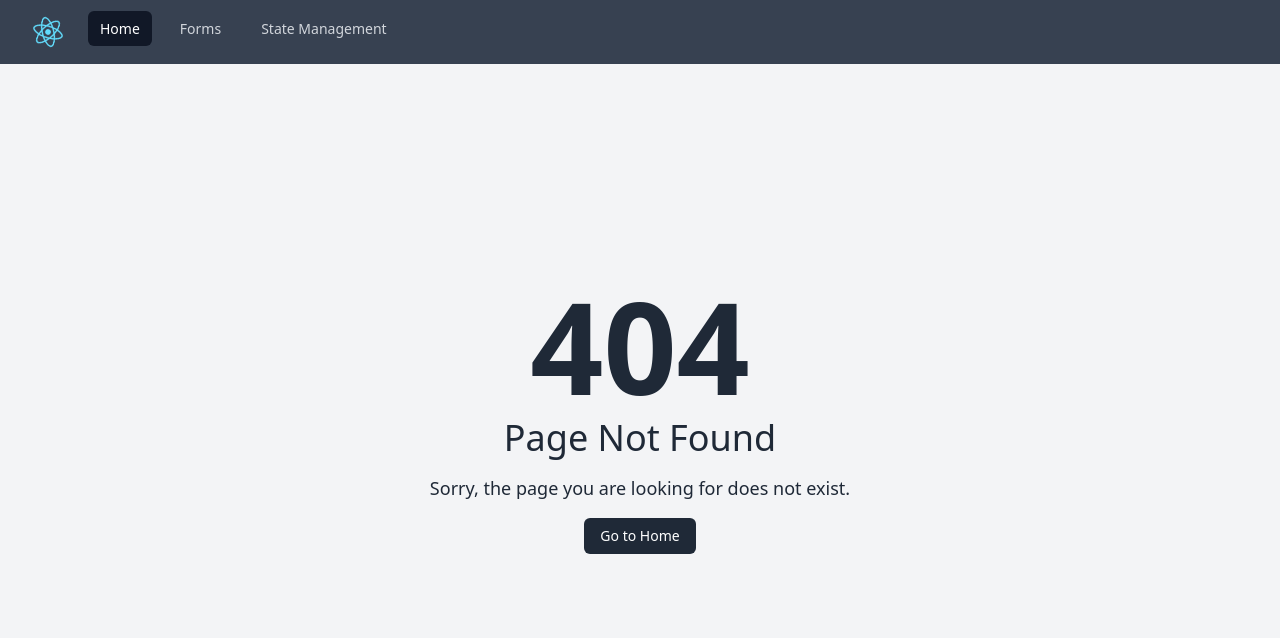
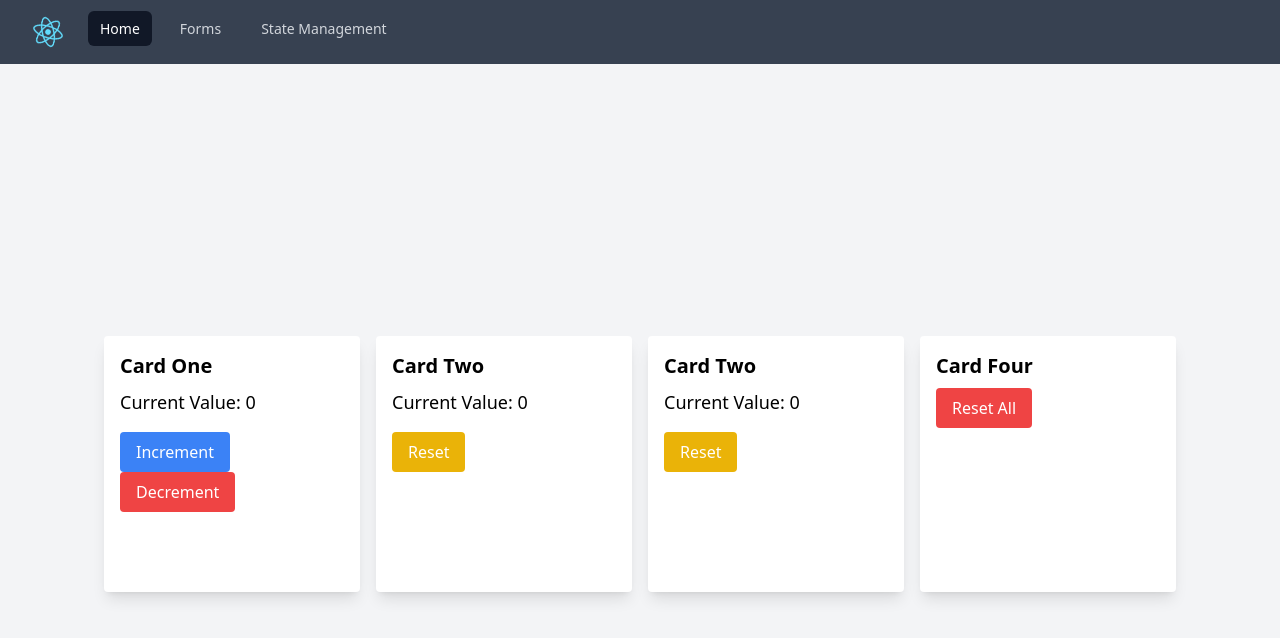
Before and after one commit to AreebMughal/react-playground, a React (Create React App) app: page /state-management/redux/redux-management in a window 1280 px wide. Before the commit this address had no page. Shown: the top 638 px of the page. Built offline with nearby package versions, Linux system fonts and the light colour scheme.

Commit message:
working with redux

```diff
--- a/package.json
+++ b/package.json
@@ -6,6 +6,7 @@
     "@headlessui/react": "^2.1.2",
     "@heroicons/react": "^2.1.5",
     "@hookform/resolvers": "^3.9.0",
+    "@reduxjs/toolkit": "^2.2.7",
     "@tanstack/react-form": "^0.26.4",
     "@testing-library/jest-dom": "^5.17.0",
     "@testing-library/react": "^13.4.0",
@@ -19,9 +20,11 @@
     "react": "^18.3.1",
     "react-dom": "^18.3.1",
     "react-hook-form": "^7.52.1",
+    "react-redux": "^9.1.2",
     "react-router-dom": "^6.25.1",
     "react-scripts": "5.0.1",
     "react-select": "^5.8.0",
+    "redux": "^5.0.1",
     "typescript": "^4.9.5",
     "web-vitals": "^2.1.4",
     "yup": "^1.4.0",
--- a/src/App.tsx
+++ b/src/App.tsx
@@ -1,3 +1,4 @@
+import { Provider } from 'react-redux';
 import { BrowserRouter, Route, Routes } from 'react-router-dom';
 import './App.css';
 import Navbar from './components/navbar/navbar.component';
@@ -12,9 +13,13 @@ import UncontrolledForm from './pages/forms/uncontrolled/uncontrolled-form.page'
 import Home from './pages/home/home.page';
 import PageNotFound from './pages/404/404.page';
 import UseReducerForm from './pages/state-management/use-reducer/apply-use-reducer.page';
+import Reduxmanagement from './pages/state-management/redux/redux-management/redux-management';
+
+import store from './pages/state-management/redux/redux-store/redux-store';
 
 export default function App() {
   return (
+    <Provider store={store}>
       <section className="">
         <BrowserRouter>
           <Navbar />
@@ -49,6 +54,8 @@ export default function App() {
               <Route path="/" element={<Home />} />
               <Route path="/state-management">
                 <Route path="use-reducer" element={<UseReducerForm />} />
+                <Route path="redux/redux-management" element={<Reduxmanagement />} />
+
               </Route>
               {/* Place it in the end. If route not defined then load this. */}
               <Route path="*" element={<PageNotFound />} />
@@ -56,5 +63,6 @@ export default function App() {
           </div>
         </BrowserRouter>
       </section>
+    </Provider>
   );
 }
--- /dev/null
+++ b/src/components/card/card.tsx
@@ -0,0 +1,17 @@
+// src/components/Card.tsx
+import React, { ReactNode } from 'react';
+
+interface CardProps {
+  children: ReactNode;
+  bgColor: string;
+}
+
+const Card: React.FC<CardProps> = ({ children, bgColor }) => {
+  return (
+    <div className={`h-64 w-64 max-w-sm rounded overflow-hidden shadow-lg p-4 m-2 ${bgColor}`}>
+      {children}
+    </div>
+  );
+};
+
+export default Card;
--- a/src/components/navbar/navbar.component.tsx
+++ b/src/components/navbar/navbar.component.tsx
@@ -32,6 +32,7 @@ const navigation = [
     current: false,
     submenu: [
       { name: 'useReducer', href: "/state-management/use-reducer" },
+      { name: 'Reducer Mangement', href: "/state-management/redux/redux-management" },
       { name: 'Context API', href: "/state-management/context-api" },
     ],
   },
--- /dev/null
+++ b/src/pages/state-management/redux/redux-cardfour/redux-cardfour.tsx
@@ -0,0 +1,23 @@
+// src/components/CardFour.tsx
+import React from 'react';
+import { useSelector, useDispatch } from 'react-redux';
+import { RootState } from '../redux-store/redux-store';
+import { resetAll } from '../redux-slice/redux-slice';
+import Card from '../../../../components/card/card';
+
+export default function CardFour(){
+    const bgColor = useSelector((state: RootState) => (state.counter as { bgColor: string }).bgColor);
+  const dispatch = useDispatch();
+
+  return (
+    <Card bgColor={bgColor}>
+      <h2 className="text-xl font-bold mb-2">Card Four</h2>
+      <button
+        className="bg-red-500 text-white px-4 py-2 rounded"
+        onClick={() => dispatch(resetAll())}
+      >
+        Reset All
+      </button>
+    </Card>
+  );
+};
--- /dev/null
+++ b/src/pages/state-management/redux/redux-cardone/redux-cardone.tsx
@@ -0,0 +1,30 @@
+import React from 'react';
+import { useSelector, useDispatch } from 'react-redux';
+import { RootState } from '../redux-store/redux-store';
+import { increment,decrement } from '../redux-slice/redux-slice';
+import Card from '../../../../components/card/card';
+
+export default function CardOne() {
+    const count = useSelector((state: RootState) => (state.counter as { count: number }).count);
+    const bgColor = useSelector((state: RootState) => (state.counter as { bgColor: string }).bgColor);
+  const dispatch = useDispatch();
+
+  return (
+    <Card bgColor={bgColor}>
+      <h2 className="text-xl font-bold mb-2">Card One</h2>
+      <p className="text-lg mb-4">Current Value: {count}</p>
+      <button
+        className="bg-blue-500 text-white px-4 py-2 rounded mr-2"
+        onClick={() => dispatch(increment())}
+      >
+        Increment
+      </button>
+      <button
+        className="bg-red-500 text-white px-4 py-2 rounded"
+        onClick={() => dispatch(decrement())}
+      >
+        Decrement
+      </button>
+    </Card>
+  );
+};
--- /dev/null
+++ b/src/pages/state-management/redux/redux-cardthree/redux-cardthree.tsx
@@ -0,0 +1,36 @@
+import React from 'react';
+import { useSelector, useDispatch } from 'react-redux';
+import { RootState } from '../redux-store/redux-store';
+import { setColor } from '../redux-slice/redux-slice';
+import Card from '../../../../components/card/card';
+
+export default function CardThree() {
+    const bgColor = useSelector((state: RootState) => (state.counter as { bgColor: string }).bgColor);
+  const dispatch = useDispatch();
+
+  const colors = [
+    'bg-white',
+    'bg-red-100',
+    'bg-green-100',
+    'bg-blue-100',
+    'bg-yellow-100',
+    'bg-purple-100',
+  ];
+
+  return (
+    <Card bgColor={bgColor}>
+      <h2 className="text-xl font-bold mb-2">Card Three</h2>
+      <div className="space-y-2">
+        {colors.map((color) => (
+          <button
+            key={color}
+            className={`${color} text-black px-4 py-2 rounded`}
+            onClick={() => dispatch(setColor(color))}
+          >
+            {color.replace('bg-', '').replace('-', ' ')}
+          </button>
+        ))}
+      </div>
+    </Card>
+  );
+};
--- /dev/null
+++ b/src/pages/state-management/redux/redux-cardtwo/redux-cardtwo.tsx
@@ -0,0 +1,25 @@
+// src/components/CardTwo.tsx
+import React from 'react';
+import { useSelector, useDispatch } from 'react-redux';
+import { RootState } from '../redux-store/redux-store';
+import { reset } from '../redux-slice/redux-slice';
+import Card from '../../../../components/card/card';
+
+export default function CardTwo (){
+    const count = useSelector((state: RootState) => (state.counter as { count: number }).count);
+    const bgColor = useSelector((state: RootState) => (state.counter as { bgColor: string }).bgColor);
+  const dispatch = useDispatch();
+
+  return (
+    <Card bgColor={bgColor}>
+      <h2 className="text-xl font-bold mb-2">Card Two</h2>
+      <p className="text-lg mb-4">Current Value: {count}</p>
+      <button
+        className="bg-yellow-500 text-white px-4 py-2 rounded"
+        onClick={() => dispatch(reset())}
+      >
+        Reset
+      </button>
+    </Card>
+  );
+};
--- /dev/null
+++ b/src/pages/state-management/redux/redux-management/redux-management.tsx
@@ -0,0 +1,18 @@
+import React from 'react';
+import CardOne from '../redux-cardone/redux-cardone';
+import CardTwo from '../redux-cardtwo/redux-cardtwo';
+import CardThree from '../redux-cardtwo/redux-cardtwo';
+import CardFour from '../redux-cardfour/redux-cardfour';
+
+const Reduxmanagement: React.FC = () => {
+  return (
+    <div className="min-h-screen bg-gray-100 flex flex-wrap justify-center items-center">
+      <CardOne />
+      <CardTwo />
+      <CardThree />
+      <CardFour />
+    </div>
+  );
+};
+
+export default Reduxmanagement;
--- /dev/null
+++ b/src/pages/state-management/redux/redux-slice/redux-slice.tsx
@@ -0,0 +1,38 @@
+// src/redux/counterSlice.ts
+import { createSlice, PayloadAction } from '@reduxjs/toolkit';
+
+interface CounterState {
+  count: number;
+  bgColor: string;
+}
+
+const initialState: CounterState = {
+  count: 0,
+  bgColor: 'bg-white',
+};
+
+const counterSlice = createSlice({
+  name: 'counter',
+  initialState,
+  reducers: {
+    increment: (state) => {
+      state.count += 1;
+    },
+    decrement: (state) => {
+      state.count -= 1;
+    },
+    reset: (state) => {
+      state.count = 0;
+    },
+    setColor: (state, action: PayloadAction<string>) => {
+      state.bgColor = action.payload;
+    },
+    resetAll: (state) => {
+      state.count = 0;
+      state.bgColor = 'bg-white';
+    },
+  },
+});
+
+export const { increment, decrement, reset, setColor, resetAll } = counterSlice.actions;
+export default counterSlice.reducer;
--- /dev/null
+++ b/src/pages/state-management/redux/redux-store/redux-store.tsx
@@ -0,0 +1,13 @@
+import { configureStore } from '@reduxjs/toolkit';
+import counterReducer from '../redux-slice/redux-slice'
+
+const store = configureStore({
+  reducer: {
+    counter: counterReducer,
+  },
+});
+
+export type RootState = ReturnType<typeof store.getState>;
+export type AppDispatch = typeof store.dispatch;
+
+export default store;
```
Also changed, not shown: 1 other file (tests, documents, lock files or other folders). Lines whose indentation alone changed are shown as unchanged.
